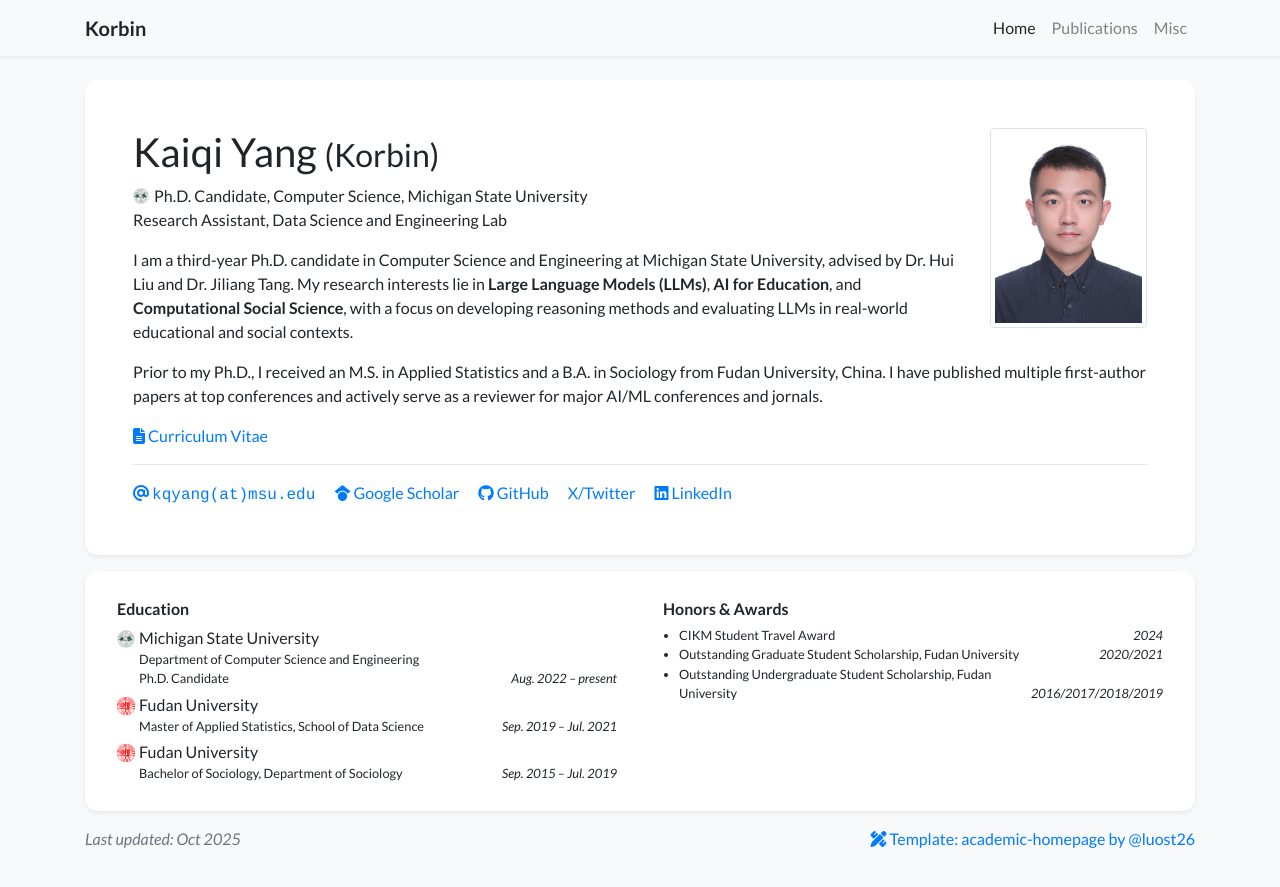
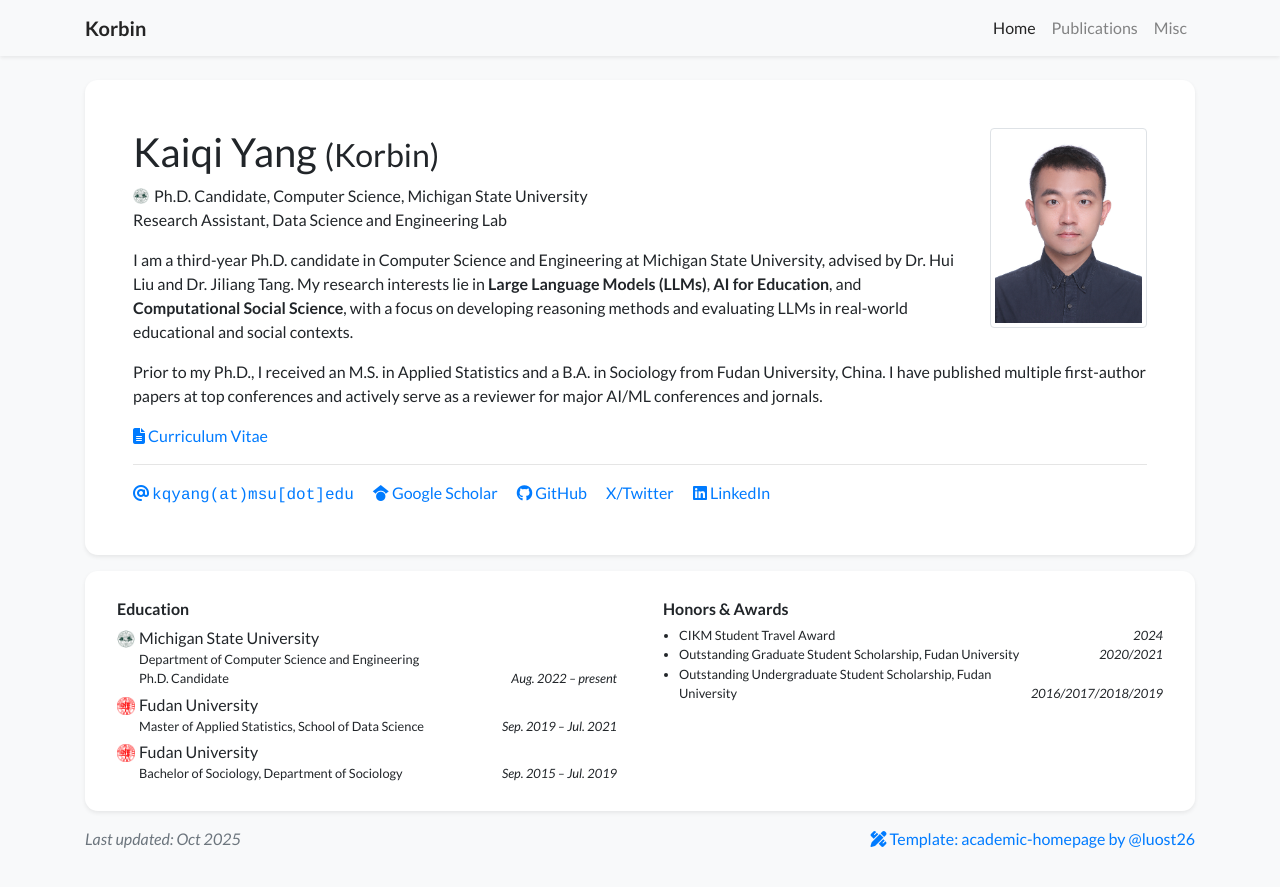
Before and after one commit to KorbinY/korbiny.github.io, a Jekyll site: the page built from index.html, in a window 1280 px wide. Shown: the top 887 px of the page. Built offline with Jekyll 4.4.1, drawn with Linux system fonts in a browser that asks for light colours; nearby versions of some CDN libraries; a style sheet for code colours, icons or effects is not loaded.

Commit message:
Update Contact

```diff
--- a/_data/profile.yml
+++ b/_data/profile.yml
@@ -9,7 +9,7 @@ positions:
 - name: Research Assistant, Data Science and Engineering Lab
 
 
-email: "kqyang@msu.edu"
+email: "kqyang@msu[dot]edu"
 cv_link: /assets/files/My_CV_New.pdf
 gscholar: qXs3XoQAAAAJ  # This is an example, replace it with your own Google Scholar ID
 github: korbiny
```
